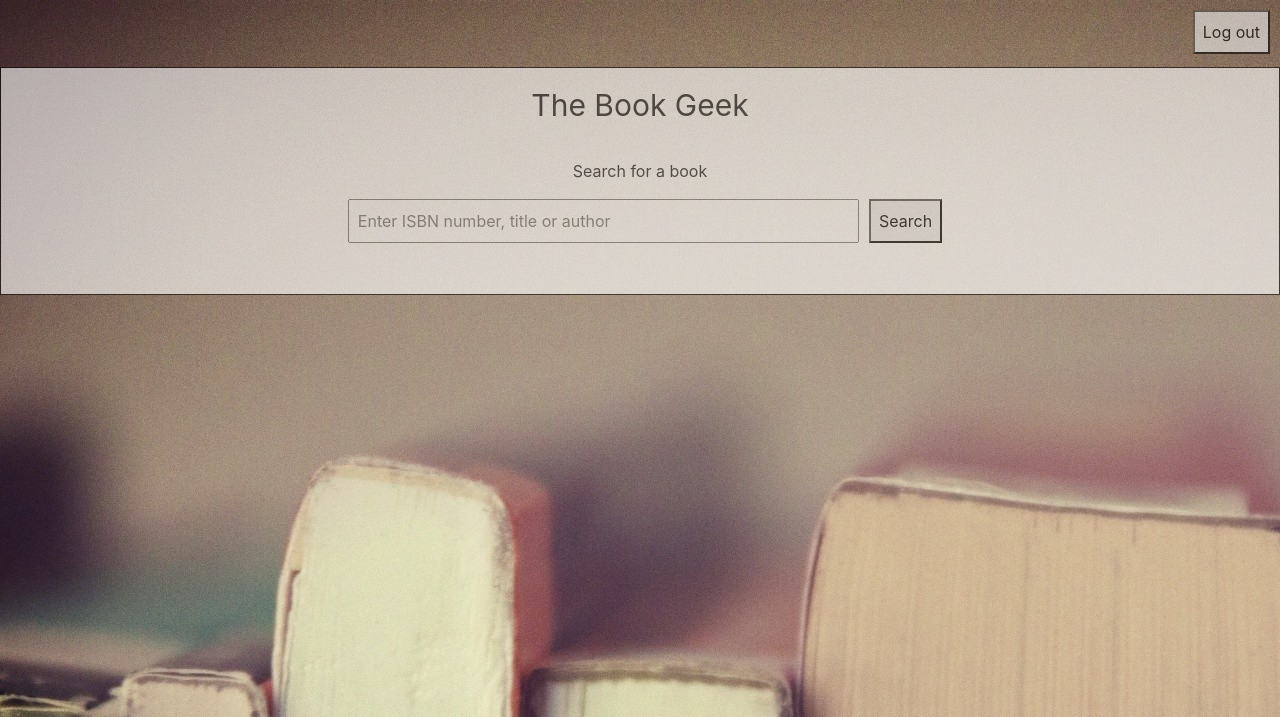
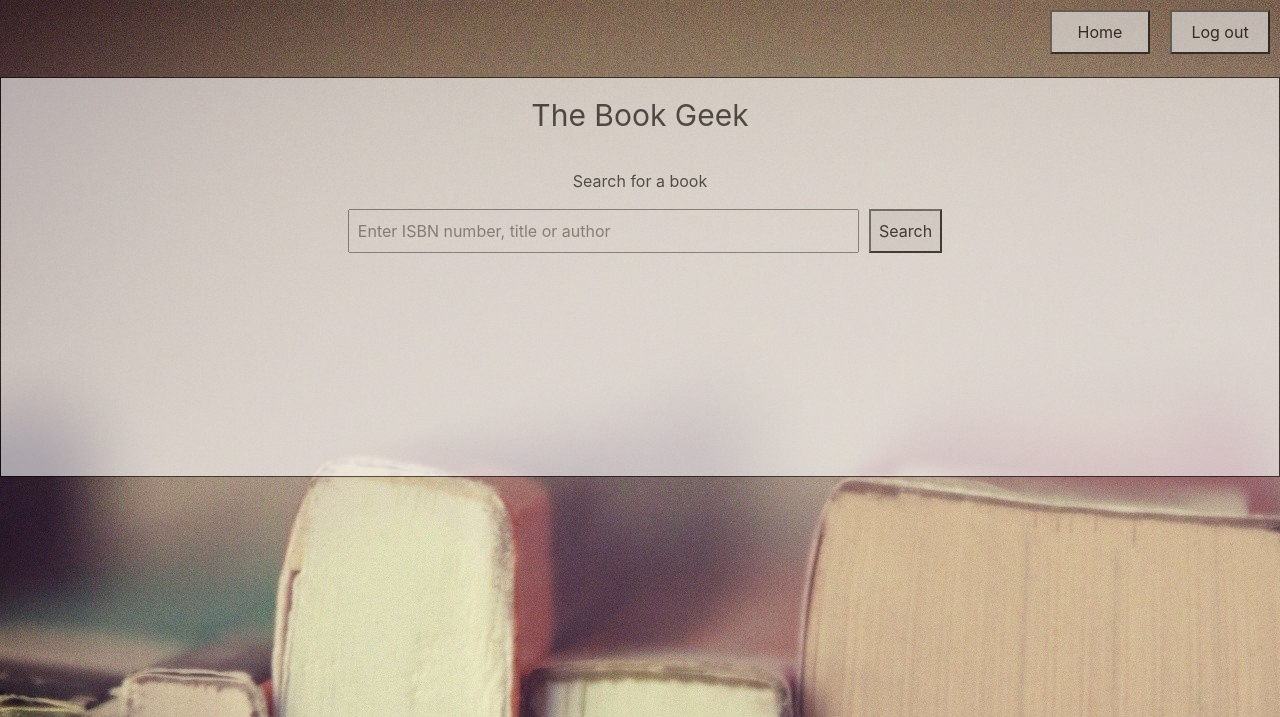
Before and after one commit to laimaurnezaite/TheBookGeek, a Flask app: page / in a window 1280 px wide. Shown: the top 717 px of the page. Run offline with Flask 2, Linux system fonts and the light colour scheme; some libraries are stand-ins or nearby versions.

Commit message:
adding additional styling

```diff
--- a/templates/layout.html
+++ b/templates/layout.html
@@ -13,13 +13,11 @@
             body {
                 background-image: url(/static/images/books.jpg)
             }
-            #logout_button {
-                margin-left:700px;
-                margin-right:10px;
-                margin-top:10px;
-                background-color: #ffffff;
+
+            #menu {
+                margin: 10px;
                 opacity: 0.6;
-                width:4,5%
+                width: 100px;
             }
             .transbox {
                 text-align: center;
@@ -28,7 +26,8 @@
                 width: 100%;
                 border: 1px solid black;
                 opacity: 0.6;
-                height: auto"
+                height: auto;
+                min-height: 400px;
             }
             #logo {
                 font-size: 30px;
@@ -58,12 +57,16 @@
             a:hover {
                 text-decoration: underline;
             }
+            h5 {
+                padding-bottom:30px;
+            }
 
         </style>
     </head>
     <body>
         <div class="d-flex justify-content-end">
             <div id="logout_button" class="d-flex justify-content-end">
+                <button type="button" id="menu" class="p-2 bd-highlight" onclick='window.location.href = "/";'>Home</button>
                 <button type="button" id="menu" class="p-2 bd-highlight" onclick='window.location.href = "/logout";'>Log out</button>
             </div>
         </div>
```
